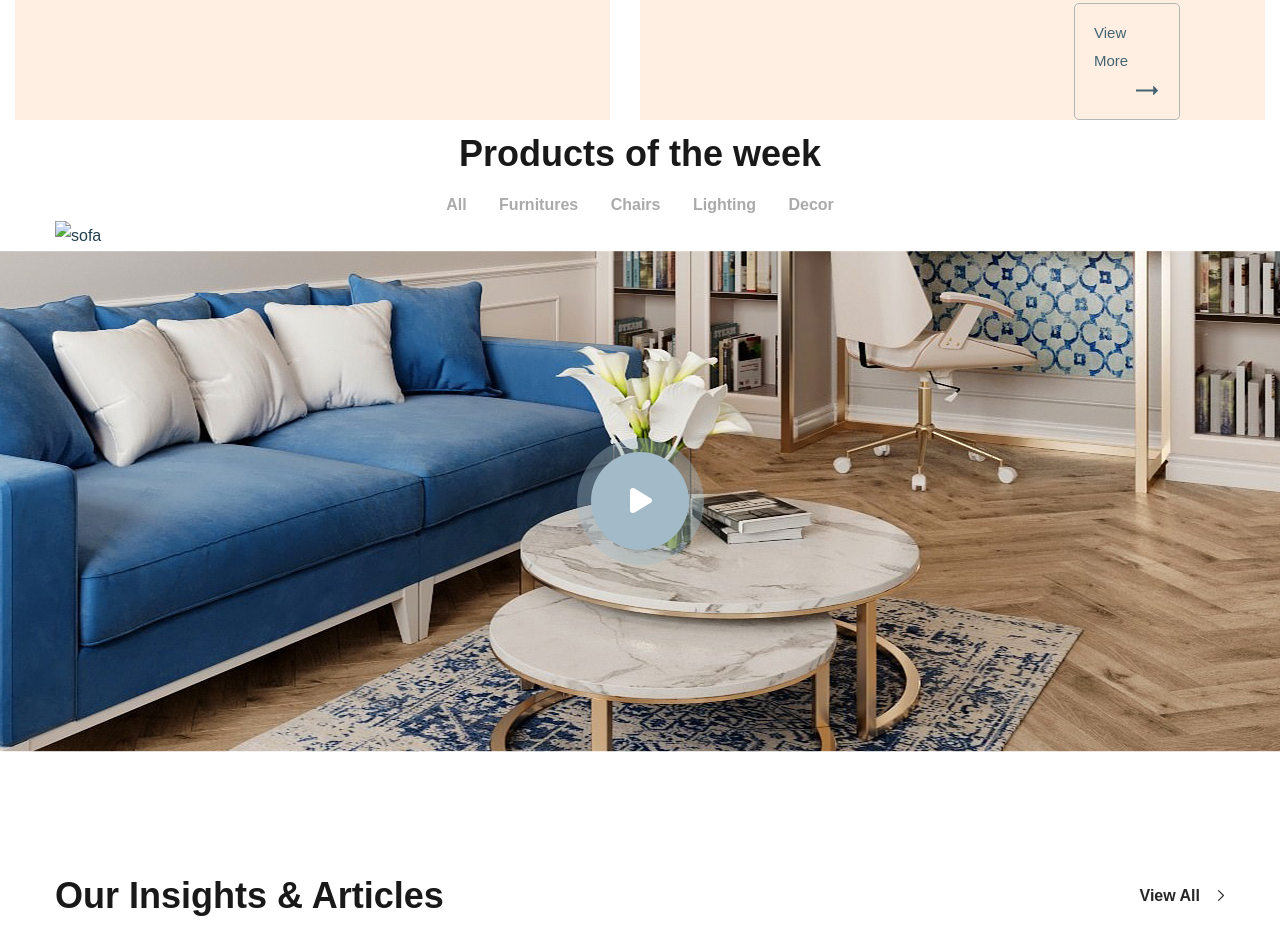
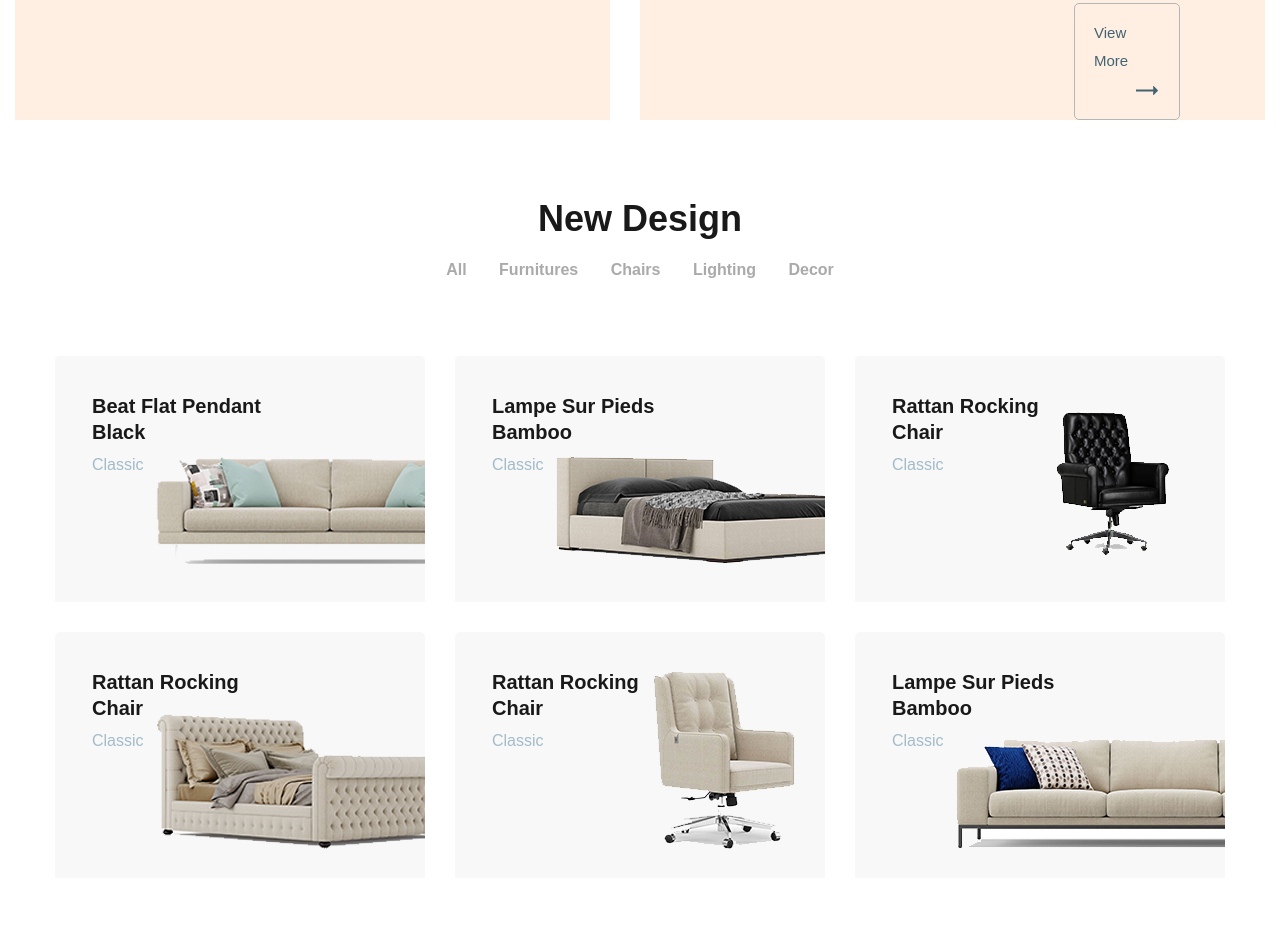
Before and after one commit to natalia-kaseeva/Glee, a website: page app/index.html in a window 1280 px wide. Shown: the part 7719-8653 px from the top of the page. Drawn offline with nearby package versions, Linux system fonts and the light colour scheme; files that its build step writes are made by us from their sources; files whose address does not match are found by name.

Commit message:
card-small, design section were added

```diff
--- a/app/index.html
+++ b/app/index.html
@@ -510,7 +510,7 @@
 
         <section class="design">
             <div class="container container--small">
-                <h2 class="title design__title">Products of the week</h2>
+                <h2 class="title design__title">New Design</h2>
                 <div class="filter-btns design__filter-btns">
                     <button class="filter-btns__btn" type="button" data-filter="all">All
                     </button>
@@ -523,9 +523,51 @@
 
                 <div class="design__cards">
                     <div class="design__card card-small">
-                        <h3 class="small-card__title"></h3>
-                        <span class="small-card__category"></span>
-                        <img class="small-card__img" src="" alt="sofa">
+                        <img class="card-small__img" src="images/design/design-1.jpg" alt="sofa">
+                        <div class="card-small__content">
+                            <h3 class="card-small__title">Beat Flat Pendant  Black</h3>
+                            <span class="card-small__category">Classic</span>
+                        </div>
+                    </div>
+
+                    <div class="design__card card-small">
+                        <img class="card-small__img" src="images/design/design-2.jpg" alt="bed">
+                        <div class="card-small__content">
+                            <h3 class="card-small__title">Lampe Sur Pieds  Bamboo</h3>
+                            <span class="card-small__category">Classic</span>
+                        </div>
+                    </div>
+
+                    <div class="design__card card-small">
+                        <img class="card-small__img" src="images/design/design-3.jpg" alt="chair">
+                        <div class="card-small__content">
+                            <h3 class="card-small__title">Rattan Rocking Chair</h3>
+                            <span class="card-small__category">Classic</span>
+                        </div>
+                    </div>
+
+                    <div class="design__card card-small">
+                        <img class="card-small__img" src="images/design/design-4.jpg" alt="bed">
+                        <div class="card-small__content">
+                            <h3 class="card-small__title">Rattan Rocking Chair</h3>
+                            <span class="card-small__category">Classic</span>
+                        </div>
+                    </div>
+
+                    <div class="design__card card-small">
+                        <img class="card-small__img" src="images/design/design-5.jpg" alt="chair">
+                        <div class="card-small__content">
+                            <h3 class="card-small__title">Rattan Rocking Chair</h3>
+                            <span class="card-small__category">Classic</span>
+                        </div>
+                    </div>
+
+                    <div class="design__card card-small">
+                        <img class="card-small__img" src="images/design/design-6.jpg" alt="sofa">
+                        <div class="card-small__content">
+                            <h3 class="card-small__title">Lampe Sur Pieds  Bamboo</h3>
+                            <span class="card-small__category">Classic</span>
+                        </div>
                     </div>
                 </div>
             </div>
--- a/app/scss/components/_cards.scss
+++ b/app/scss/components/_cards.scss
@@ -147,5 +147,27 @@
     &__item:last-child {
         margin: 0;
     }
+}
 
+.card-small {
+    position: relative;
+    &__content {
+        max-width: 180px;
+        position: absolute;
+        top: 37px;
+        left: 37px;
+    }
+
+    &__title {
+        @extend %dmsans-700;
+        font-size: 20px;
+        color: $black;
+        line-height: 1.3;
+        margin-bottom: 5px;
+    }
+
+    &__category {
+        @extend %dmsans-400;
+        color: $light-grey;
+    }
 }
--- /dev/null
+++ b/app/scss/index/_design.scss
@@ -0,0 +1,14 @@
+.design {
+    padding: 65px 0 117px;
+
+    &__filter-btns {
+        margin-bottom: 70px;
+    }
+
+    &__cards {
+        display: grid;
+        grid-template-columns: repeat(3, 1fr);
+        grid-template-rows: repeat(2, 1fr);
+        grid-gap: 30px;
+    }
+}
--- a/app/scss/style.scss
+++ b/app/scss/style.scss
@@ -11,5 +11,6 @@
 @import 'index/slider';
 @import 'index/features';
 @import 'index/products';
+@import 'index/design';
 @import 'index/news';
 @import 'index/partners';
```
Also changed, not shown: app/images/design/design-1.jpg (added), app/images/design/design-2.jpg (added), app/images/design/design-3.jpg (added), app/images/design/design-4.jpg (added), app/images/design/design-5.jpg (added), app/images/design/design-6.jpg (added), app/images/header-bg.jpg (deleted), app/scss/index/_products.scss (line endings or trailing spaces).
